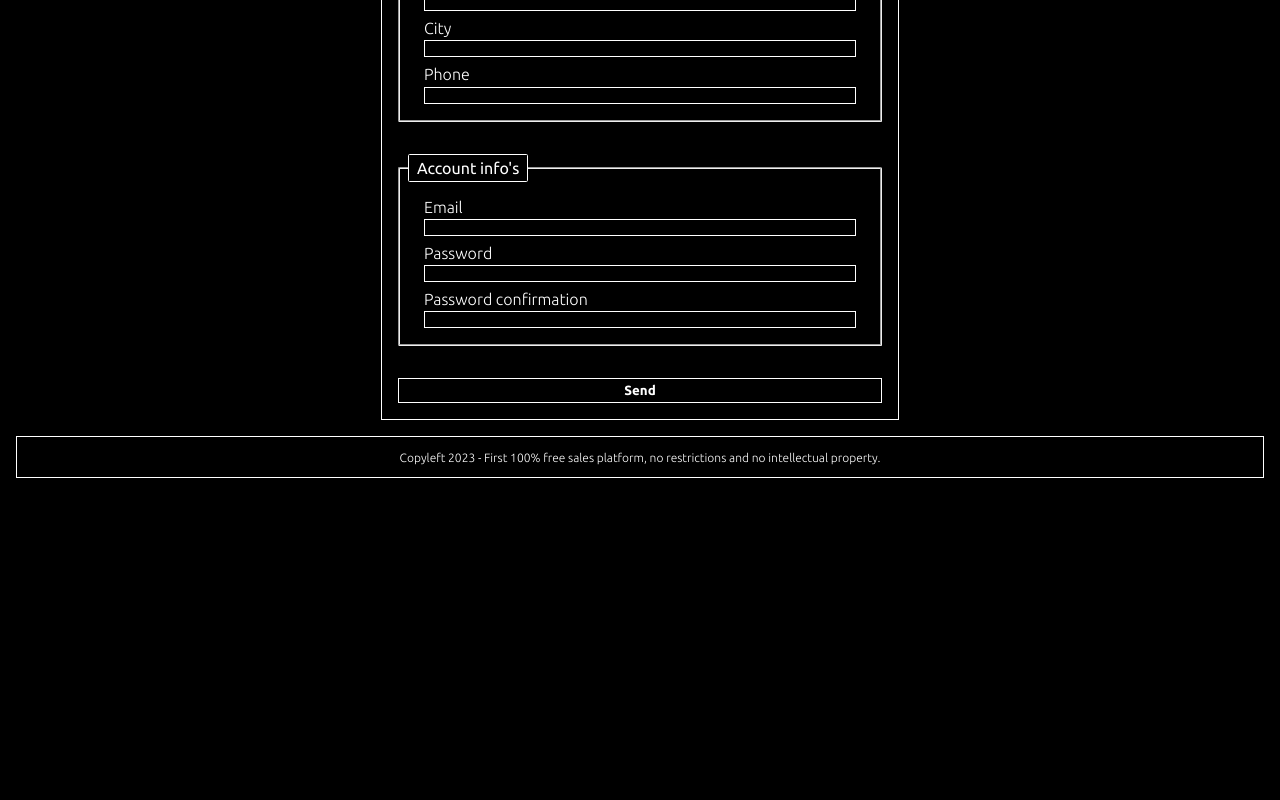
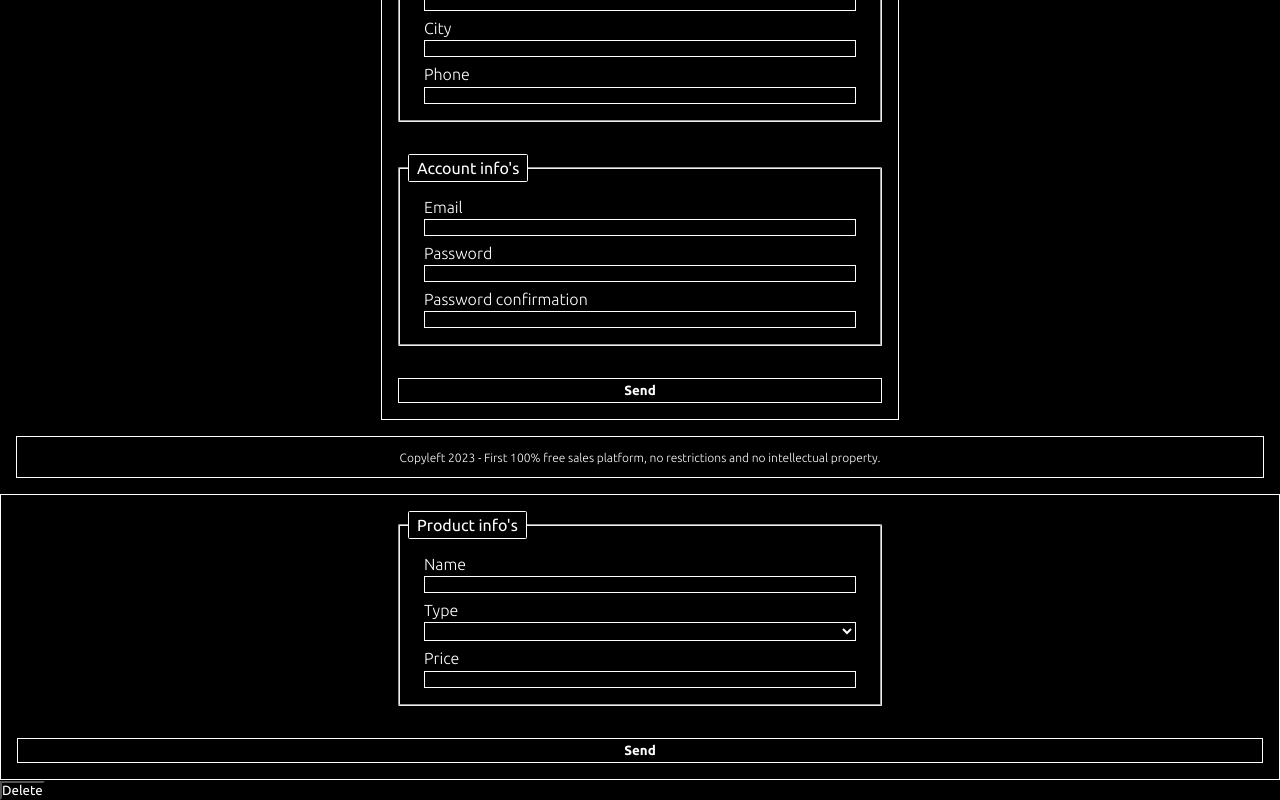
Before and after one commit to bcicada/tp04_weber-klipfel_brice, an Angular app: page /sales in a window 1280 px wide. Before the commit this address led to /. Shown: the part 488-1288 px from the top of the page. Before the commit the page ends 982 px from the top, so only its background shows below. Built offline with nearby package versions, Linux system fonts and the light colour scheme.

Commit message:
Adding JSON as local database with JSON Server, adding an HTTP POST and DELETE working with a form

```diff
--- a/package.json
+++ b/package.json
@@ -6,7 +6,8 @@
     "start": "ng serve",
     "build": "ng build",
     "watch": "ng build --watch --configuration development",
-    "test": "ng test"
+    "test": "ng test",
+    "Server": "json-server --watch ./src/app/data/db.json"
   },
   "private": true,
   "dependencies": {
@@ -18,6 +19,7 @@
     "@angular/platform-browser": "^15.0.0",
     "@angular/platform-browser-dynamic": "^15.0.0",
     "@angular/router": "^15.0.0",
+    "json-server": "^0.17.1",
     "rxjs": "~7.5.0",
     "tslib": "^2.3.0",
     "zone.js": "~0.12.0"
--- a/src/app/app-routing.module.ts
+++ b/src/app/app-routing.module.ts
@@ -1,7 +1,10 @@
 import { NgModule } from '@angular/core';
 import { RouterModule, Routes } from '@angular/router';
+import { SalesComponent } from './sales/sales.component';
 
-const routes: Routes = [];
+const routes: Routes = [
+  { path: 'sales', component: SalesComponent },
+];
 
 @NgModule({
   imports: [RouterModule.forRoot(routes)],
--- a/src/app/app.component.html
+++ b/src/app/app.component.html
@@ -1,16 +1,5 @@
-<!doctype html>
-<html lang="fr">
-    <head>
-        <meta charset="utf-8">
-        <meta name="description" content="Ω | Omega | Anarchist market plateform.">
-        <meta name="author" content="Brice WEBER KLIPFEL">
-        <link rel="icon" href="../favicon.ico">
-        <title>Ω | Omega</title>
-    </head>
+<app-header></app-header>
+<app-content></app-content>
+<app-footer></app-footer>
 
-    <body>
-      <app-header></app-header>
-      <app-content></app-content>
-      <app-footer></app-footer>
-    </body>
-</html>
+<router-outlet></router-outlet>
--- /dev/null
+++ b/src/app/data/db.json
@@ -0,0 +1,16 @@
+{
+  "salesProduct": [
+    {
+      "name": "",
+      "type": "",
+      "price": "",
+      "id": 3
+    },
+    {
+      "name": "",
+      "type": "",
+      "price": "",
+      "id": 4
+    }
+  ]
+}
--- /dev/null
+++ b/src/app/sales/sales.component.html
@@ -0,0 +1,55 @@
+<form #productForm="ngForm" (ngSubmit)="addProduct(productForm)">
+    <fieldset>
+        <legend>Product info's</legend>
+        <div class="form-container">
+            <div class="item">
+                <label for="name" appAlert>Name</label>
+                <input #formName="ngModel" [(ngModel)]="name" type="text" name="name" required>
+                <div *ngIf="formName.touched && formName.invalid" class="alert">Name is required.</div>
+            </div>
+            <div class="item">
+                <label for="type" appAlert>Type</label>
+                <select #formType="ngModel" id="type" [(ngModel)]="type" name="type" required>
+                    <option value="drug">Drug</option>
+                    <option value="medecine">Medecine</option>
+                    <option value="weapon">Weapon</option>
+                    <option value="food">Food</option>
+                    <option value="drink">Drink</option>
+                    <option value="material">Material</option>
+                    <option value="precious">Precious things</option>
+                    <option value="furniture">Furniture</option>
+                    <option value="car">Car</option>
+                    <option value="plane">Plane</option>
+                    <option value="bike">Bike</option>
+                    <option value="motocycle">Motocycle</option>
+                    <option value="tractor">Tractor</option>
+                    <option value="tank">Tank</option>
+                    <option value="clothes">Clothes</option>
+                    <option value="videogame">Video game</option>
+                    <option value="book">Book</option>
+                    <option value="cd">CD</option>
+                    <option value="dvd">DVD</option>
+                    <option value="blueray">Blueray</option>
+                    <option value="creditcard">Credit Card</option>
+                    <option value="data">Data</option>
+                    <option value="household">Household furniture</option>
+                    <option value="alcohol">Alcohol</option>
+                    <option value="tobacco">Tobbaco</option>
+                    <option value="hitman">Hitman</option>
+                    <option value="fakedocument">Fake document</option>
+                    <option value="house">House</option>
+                    <option value="usakumya">Usakumya</option>
+                    <option value="other">Other type</option>
+                </select>
+                <div *ngIf="formType.touched && formType.invalid" class="alert">Type is required.</div>
+            </div>
+            <div class="item">
+                <label for="price" appAlert>Price</label>
+                <input #formPrice="ngModel" id="price" [(ngModel)]="price" type="text" name="price" required>
+                <div *ngIf="formPrice.touched && formPrice.invalid" class="alert">Price is required.</div>
+            </div>
+        </div>
+    </fieldset>
+    <button type="submit" [disabled]="!productForm.form.valid">Send</button>
+</form>
+<button (click)="deleteProduct()">Delete</button>
--- /dev/null
+++ b/src/app/sales/sales.component.scss
@@ -0,0 +1,64 @@
+@import "../../vars";
+
+form {
+    display: flex;
+    flex-direction: column;
+    align-items: center;
+    justify-content: center;
+    border: 0.1rem solid $color-white;
+    fieldset {
+        margin: 1rem;
+        border-radius: 0.1rem;
+        min-width: 30rem;
+        legend {
+            border: 0.1rem solid $color-white;
+            border-radius: 0.1rem;
+            color: $color-white;
+            font-family: 'ubuntu-regular';
+            font-size: 1rem;
+            padding: 0.25rem 0.5rem;
+            margin: 0 0.5rem;
+        }
+        .form-container {
+            margin: 1rem;
+            .item {
+                display: flex;
+                flex-direction: column;
+                margin: 0.5rem;
+                label {
+                    color: $color-white;
+                    font-family: 'ubuntu-light';
+                    margin-bottom: 0.2rem;
+                }
+                select, input {
+                    border: 0.1rem solid $color-white;
+                    color: $color-white;
+                    background-color: $color-black;
+                    width: inherit;
+                }
+                .alert {
+                    height: 1rem;
+                    width: inherit;
+                    background-color: $color-low-red;
+                    font-family: 'ubuntu-bold-italic';
+                    font-size: 0.75rem;
+                    border: 0.1rem solid $color-white;
+                    border-top: none;
+                }
+            }
+        }
+    }
+    button {
+        margin: 1rem;
+        padding: 0.25rem 1rem;
+        width: -webkit-fill-available;
+        width: -moz-available;
+        font-family: 'ubuntu-bold';
+        color: $color-white;
+        border: 0.1rem solid $color-white;
+        &:hover {
+            border: 0.1rem solid $color-green;
+            color: $color-green;
+        }
+    }
+}
--- /dev/null
+++ b/src/app/sales/sales.component.ts
@@ -0,0 +1,27 @@
+import { Component, OnInit } from '@angular/core';
+import { HttpClient } from '@angular/common/http';
+import { NgForm } from '@angular/forms';
+
+@Component({
+  selector: 'app-sales',
+  templateUrl: './sales.component.html',
+  styleUrls: ['./sales.component.scss']
+})
+export class SalesComponent implements OnInit{
+  name:string = "";
+  type:string = "";
+  price:string = "";
+
+  constructor(private http:HttpClient) {  }
+
+  addProduct(form: NgForm) {
+    this.http.post("http://localhost:3000/salesProduct", form.value).subscribe();
+  }
+
+  deleteProduct() {
+    this.http.delete("http://localhost:3000/salesProduct").subscribe();
+  }
+
+  ngOnInit(): void {
+  }
+}
--- a/src/index.html
+++ b/src/index.html
@@ -1,10 +1,12 @@
 <!doctype html>
-<html lang="en">
+<html lang="fr">
 <head>
   <meta charset="utf-8">
-  <title>Tp02WeberKlipfelBrice</title>
+  <title>Ω | Omega</title>
   <base href="/">
   <meta name="viewport" content="width=device-width, initial-scale=1">
+  <meta name="description" content="Ω | Omega - Anarchist market plateform.">
+  <meta name="author" content="Brice WEBER KLIPFEL">
   <link rel="icon" type="image/x-icon" href="favicon.ico">
 </head>
 <body>
```
Also changed, not shown: src/app/app.module.ts (+6 -2 lines), 2 other files (tests, documents, lock files or other folders).
